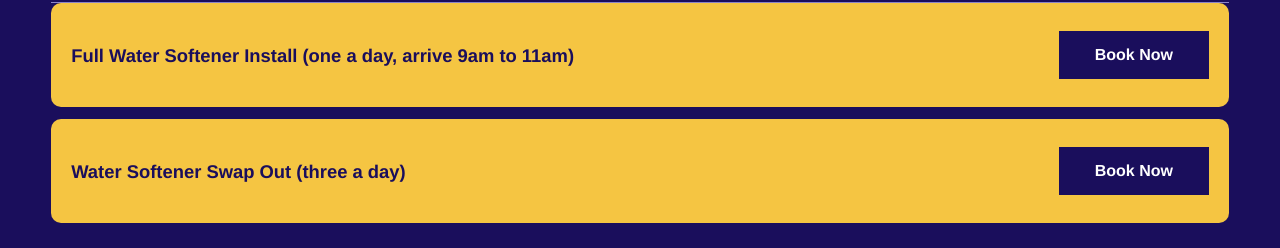
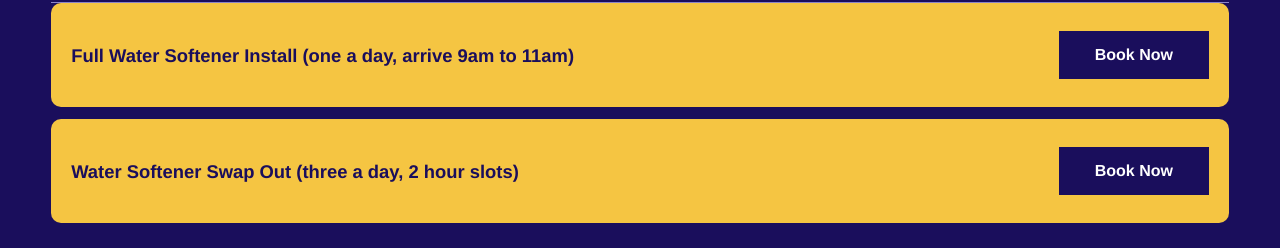
Before and after one commit to jamesmcevoy20-cmyk/diy-guy, a website: page public/index.html in a window 1280 px wide. Shown: the part 1337-1585 px from the top of the page. Drawn offline with Linux system fonts and the light colour scheme; no server answers.

Commit message:
Swap Out: three a day, 2 hour slots
Co-Authored-By: Claude Opus 5.5 <noreply@anthropic.com>
Claude-Session: https://claude.ai/code/session_01Ci3r3kzNsjPXjNFH7ZQkf4

```diff
--- a/public/booking.js
+++ b/public/booking.js
@@ -60,7 +60,7 @@
     $("#svcs").innerHTML = data.services.map(function (s) {
       return '<button type="button" class="svc' + (s.featured ? " feat" : "") + '" role="radio" data-id="' + esc(s.id) + '" aria-checked="' + (state.svc === s.id) + '">' +
         '<span class="n">' + esc(s.name) + '</span>' +
-        (s.slots ? '<span class="p"><small>' + (s.arrive ? "One a day" : "Three a day") + '</small></span></button>' : '<span class="p">&pound;' + s.rate + "<small>per hour</small></span></button>");
+        (s.slots ? '<span class="p"><small>' + (s.arrive ? "One a day" : "Three a day, 2 hour slots") + '</small></span></button>' : '<span class="p">&pound;' + s.rate + "<small>per hour</small></span></button>");
     }).join("");
     $("#n1").disabled = !state.svc;
   }
--- a/public/index.html
+++ b/public/index.html
@@ -45,7 +45,7 @@
     <h2>Book Services</h2>
     <ul class="services">
       <li class="feat"><span class="name">Full Water Softener Install (one a day, arrive 9am to 11am)</span><span class="price"></span><a class="btn" href="#booking" data-service="install">Book Now</a></li>
-      <li class="feat"><span class="name">Water Softener Swap Out (three a day)</span><span class="price"></span><a class="btn" href="#booking" data-service="softener">Book Now</a></li>
+      <li class="feat"><span class="name">Water Softener Swap Out (three a day, 2 hour slots)</span><span class="price"></span><a class="btn" href="#booking" data-service="softener">Book Now</a></li>
       <li><span class="name">Home DIY (Price Per Hour)</span><span class="price">&pound;40</span><a class="btn" href="#booking" data-service="home">Book Now</a></li>
       <li><span class="name">Garden Maintenance (Price Per Hour)</span><span class="price">&pound;30</span><a class="btn" href="#booking" data-service="garden">Book Now</a></li>
       <li><span class="name">Tech Help (Price Per Hour)</span><span class="price">&pound;50</span><a class="btn" href="#booking" data-service="tech">Book Now</a></li>
```
